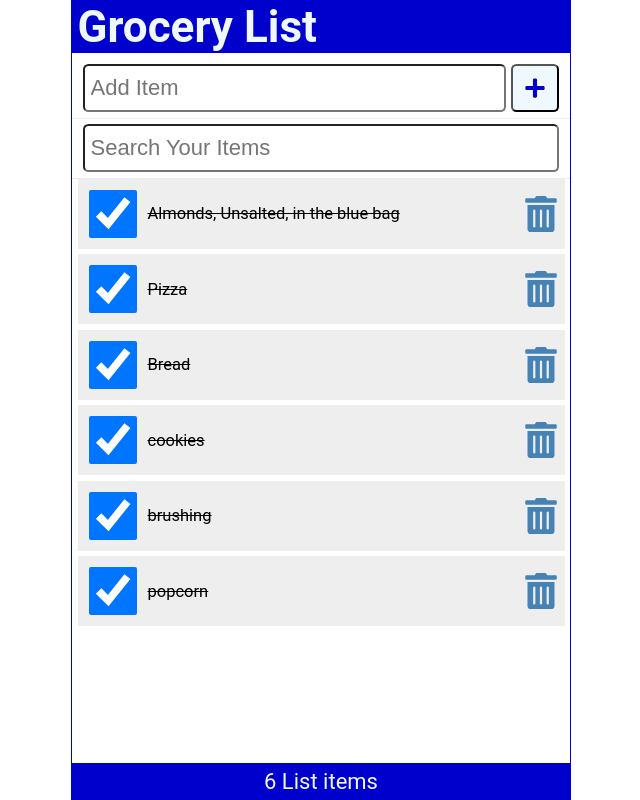
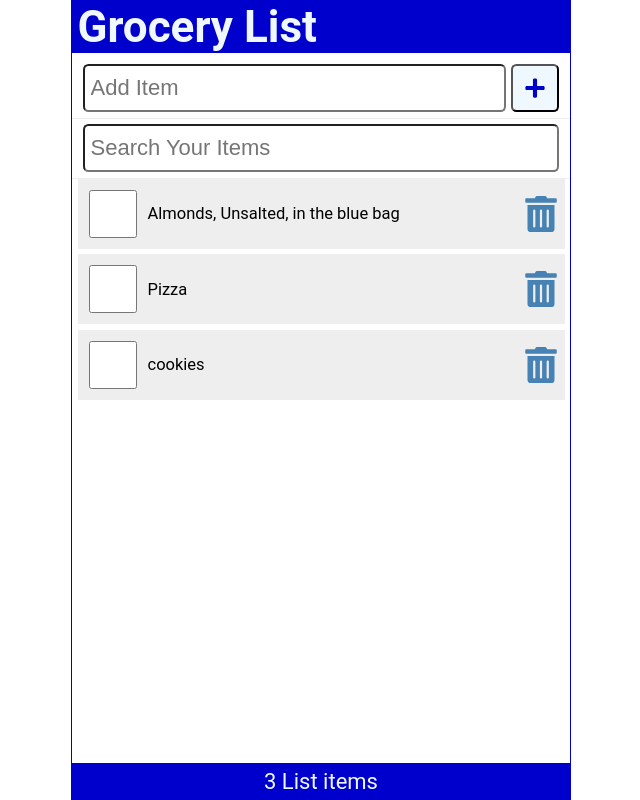
Before and after one commit to pop-dev5016/react-tutorials, a React (Create React App) app: page / in a window 1280 px wide. Shown: the whole page, without its empty margins (319-959 px from the left). Built offline with nearby package versions, Linux system fonts and the light colour scheme; data requests are answered from the project's data file.

Commit message:
DELETE RECORD

```diff
--- a/Data/db.json
+++ b/Data/db.json
@@ -2,33 +2,18 @@
   "items": [
     {
       "id": 1,
-      "checked": true,
+      "checked": false,
       "item": "Almonds, Unsalted, in the blue bag"
     },
     {
       "id": 2,
-      "checked": true,
+      "checked": false,
       "item": "Pizza"
     },
     {
-      "id": 3,
-      "checked": true,
-      "item": "Bread"
-    },
-    {
       "id": 4,
-      "checked": true,
+      "checked": false,
       "item": "cookies"
-    },
-    {
-      "id": 5,
-      "checked": true,
-      "item": "brushing"
-    },
-    {
-      "id": 6,
-      "checked": true,
-      "item": "popcorn"
     }
   ]
 }
--- a/src/App.js
+++ b/src/App.js
@@ -78,9 +78,16 @@ function App() {
 
     }
 
-    const handledelete = (id)=>{
+    const handledelete = async (id)=>{
         const listItems= items.filter((item)=>item.id !== id);
         SetItems(listItems)
+
+        const deleteOption ={
+          method:'DELETE'};
+        const reqUrl = `${API_URL}/${id}`;
+        const result = await apiRequest(reqUrl,deleteOption)
+        if(result)setFetcherror(result);
+
     }
 
     const handlesubmit = (e)=>{
```
